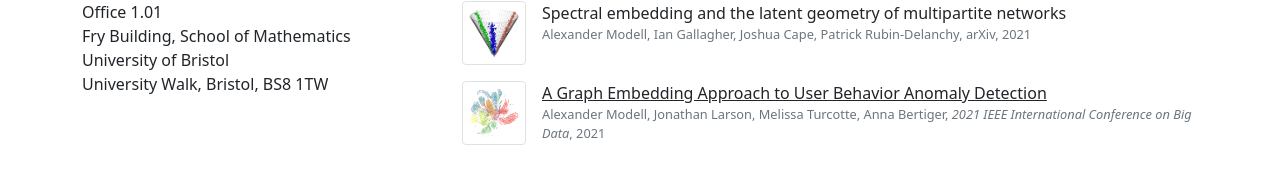
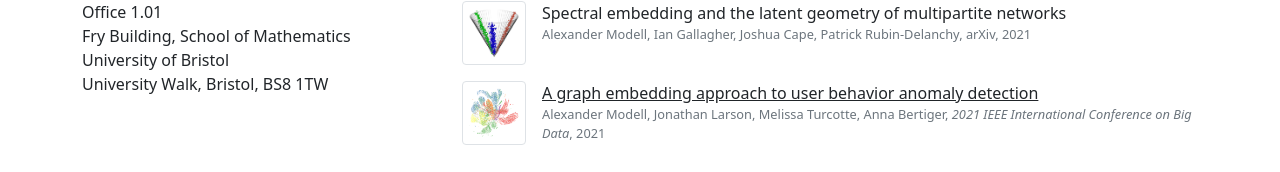
Before and after one commit to alexandermodell/alexandermodell.github.io, a website: page index.html in a window 1280 px wide. Shown: the part 458-630 px from the top of the page. Drawn offline with Linux system fonts and the light colour scheme.

Commit message:
decapitalised paper title

```diff
--- a/index.html
+++ b/index.html
@@ -67,7 +67,7 @@
                 <img src="imgs/sharepoint_pointcloud.png" alt="Spectral embedding of a multipartite graph" class="mr-3 img-thumbnail rounded mb-3" style="width: 64px">
               </div>
               <div class="flex-grow-1 ms-3">
-                <p><a href="https://www.hrl.com/#AcceptedPapers" class="link-dark">A Graph Embedding Approach to User Behavior Anomaly Detection</a></p>
+                <p><a href="https://www.hrl.com/#AcceptedPapers" class="link-dark">A graph embedding approach to user behavior anomaly detection</a></p>
                 <p class="publication-authors">
                   Alexander Modell, Jonathan Larson, Melissa Turcotte, Anna Bertiger, <i>2021 IEEE International Conference on Big Data</i>, 2021
                 </p>
```
